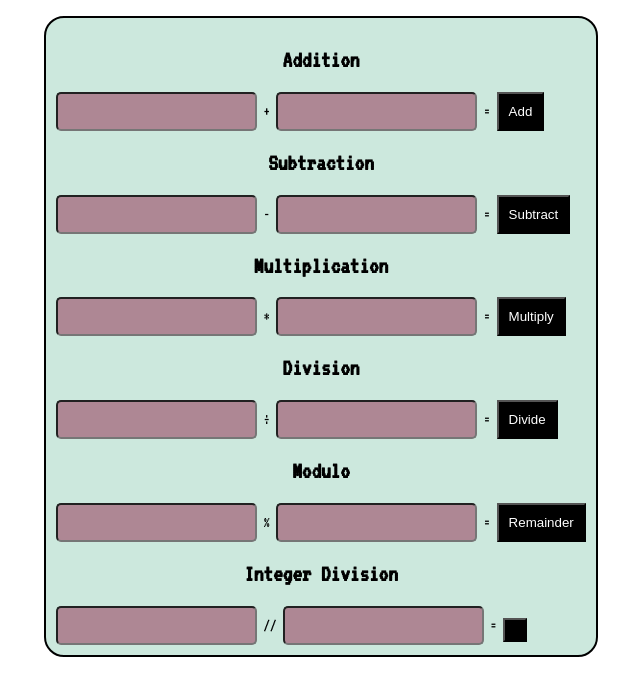
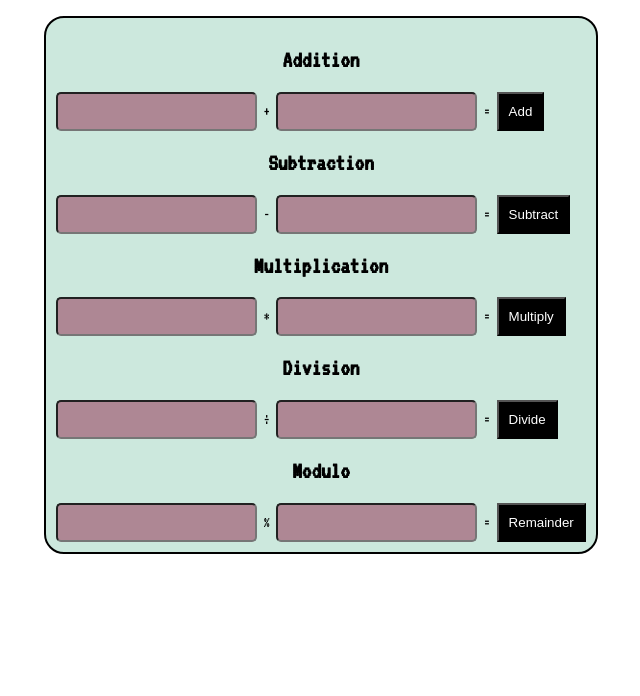
Before and after one commit to michellerenehey/lab-04-calculator-foundations, a plain HTML site: page index.html in a window 1280 px wide. Shown: the part 106-802 px from the top of the page, without its empty margins (319-959 px from the left). Drawn offline with Linux system fonts and the light colour scheme.

Commit message:
unexpected error when adding .js funtionality, removed integer division from UI

```diff
--- a/app.js
+++ b/app.js
@@ -68,6 +68,15 @@ modButton.addEventListener('click', () => {
   modAnswer.textContent = modResult;
 })
 
-// integer division
+// // integer division
 
-const intDivInput1 = document.getElementById('int-div-input1');
+// const intDivInput1 = document.getElementById('int-div-input1');
+// const intDivInput2 = document.getElementById('int-div-input2');
+// const intDivButton = document.getElementById('int-div-btn');
+// const intDivAnswer = document.getElementById('int-div-answer');
+
+
+// intDivButton.addEventListener('click', () => {
+//   const intDivValue1 = Number(intDivInput1.value);
+//   const intDivValue2 = Number(intDivInput2.value);
+//   console.log(intDivValue1, intDivValue2)});
--- a/index.html
+++ b/index.html
@@ -54,13 +54,13 @@
             =
             <span id="mod-answer"></span>
             <button id="mod-btn">Remainder</button>
-            <h2>Integer Division</h2>
+            <!-- <h2>Integer Division</h2>
             <input id="int-div-input1" type="text">
             //
             <input id-="int-div-input2" type="text">
             =
             <span id="int-div-answer"></span>
-            <button id="int-div-btn"></button>
+            <button id="int-div-btn">Divide</button> -->
         </div>
     </main>
 
```
